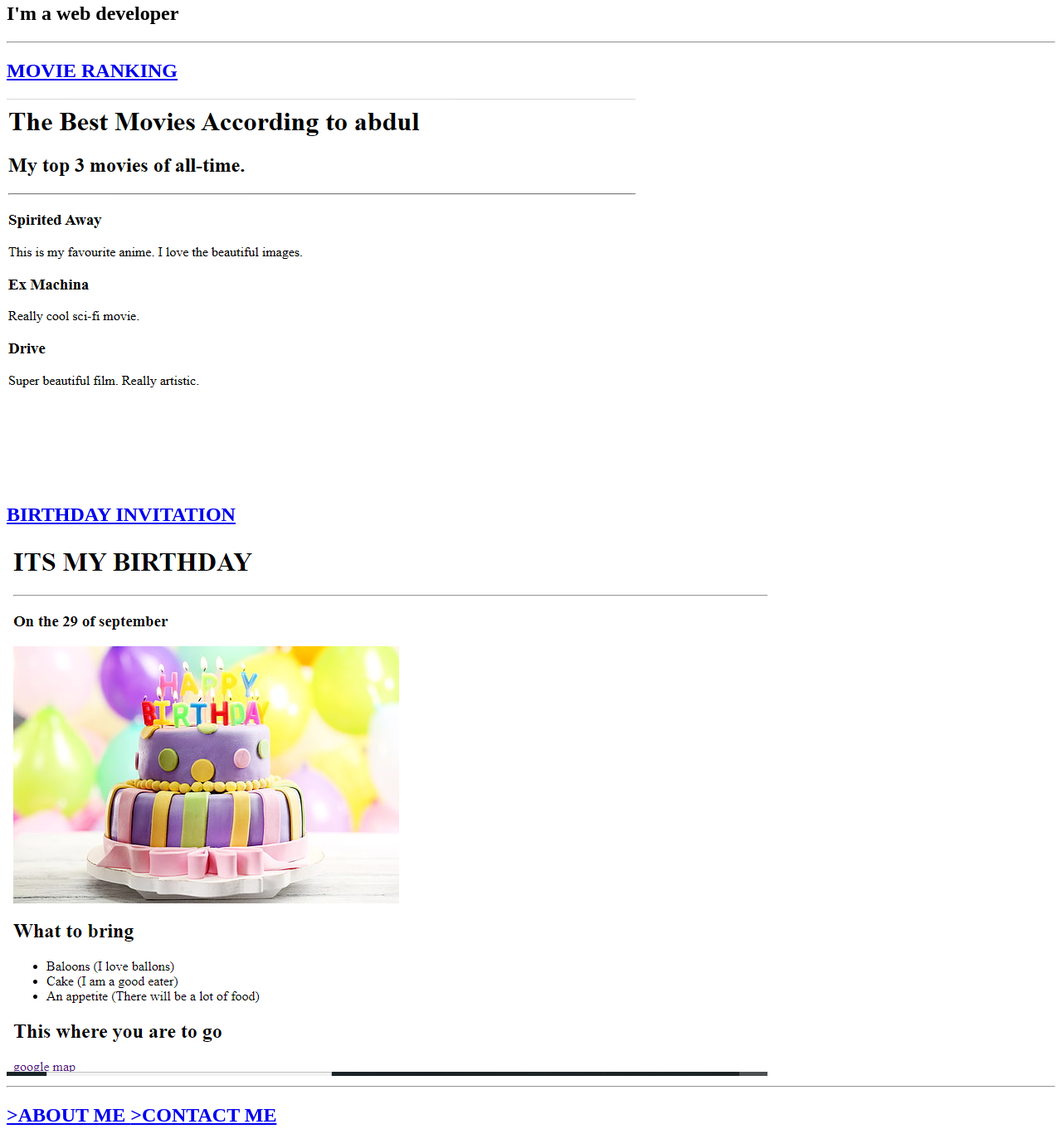
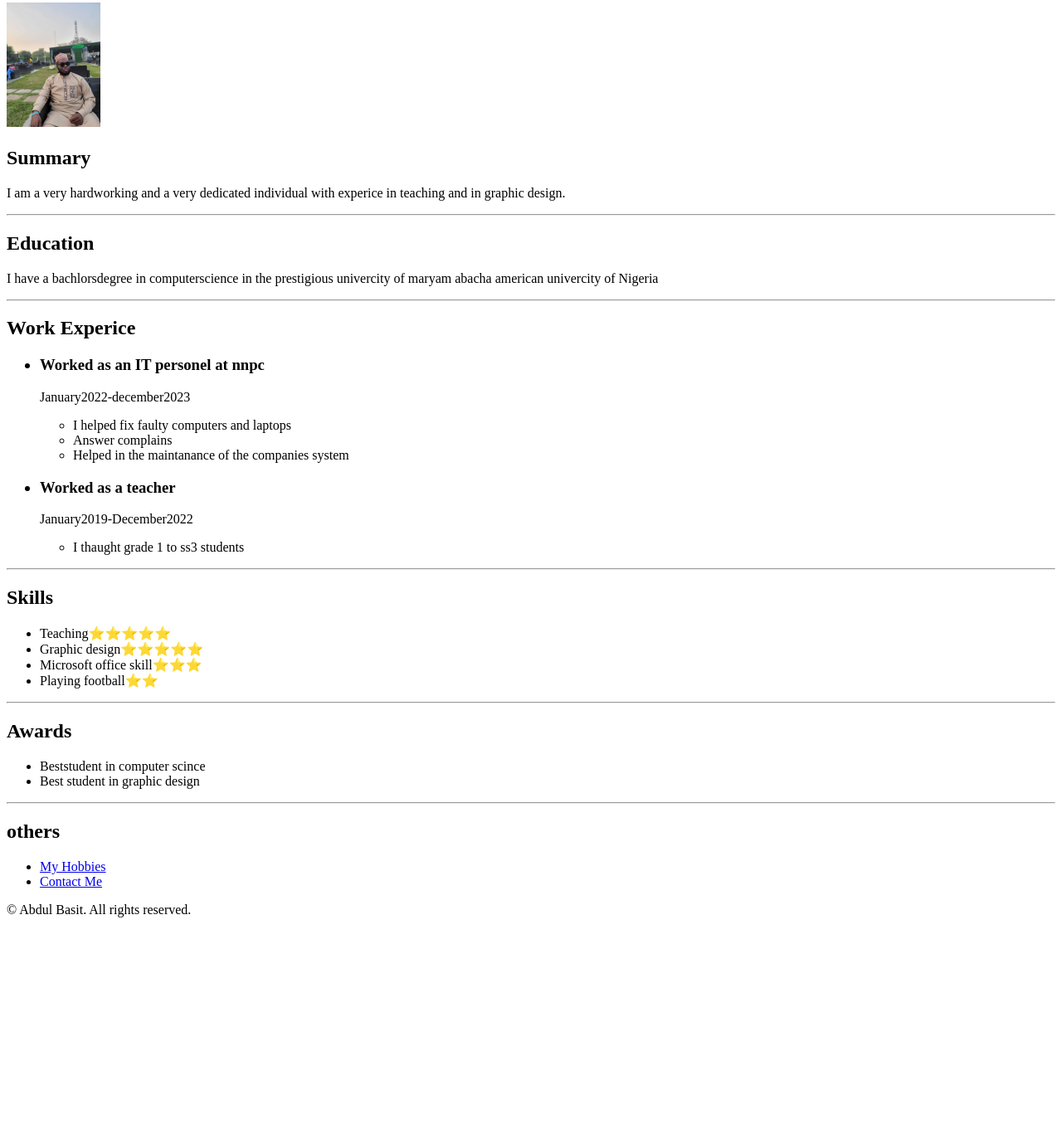
Before and after one commit to abduljy22/html-portfolio, a plain HTML site: page index.html in a window 1280 px wide. Shown: the part 77-1438 px from the top of the page at 83% size. After the commit the page ends 1199 px from the top, so only its background shows below. Drawn offline with Linux system fonts and the light colour scheme.

Commit message:
Add files via upload

```diff
--- a/index.html
+++ b/index.html
@@ -1,22 +1,66 @@
 <!DOCTYPE html>
 <html lang="en">
 <head>
-        <meta charset="utf-8">
-        <title>my Website</title>
+    <meta charset="UTF-8">
+
+    <title>ABDULBASIT</title>
 </head>
 <body>
-        <h1>ABDULBASIT PORTFOLIO</h1>
-        <P></P>
-        <h2>I'm a web developer</h2>
+    <h1>ABDULBASIT</h1>
+    <p></p>
+    <img src="./assets/images/IMG_6107.JPG" height="150">
+    <p></p>
+    <h2>Summary</h2>
+<p>I am a very hardworking and a very dedicated individual with experice in teaching and in graphic design.</p>
+<p></p>
 <hr/>
-       <h2> <a href="./public/movie-ranking.html">MOVIE RANKING </a></h2>
-       <img src="./assets/images/Screenshot (4).png" alt="movie ranking">
+<h2>Education</h2>
+<p>I have a bachlorsdegree in computerscience in the prestigious univercity of maryam abacha american univercity of Nigeria</p>
 <p></p>
-       <h2><a href="./public/birthday-invite.html">BIRTHDAY INVITATION</a></h2>
-       <img src="./assets/images/Screenshot (5).png" alt="birthdaty invite">
 <hr/>
-       <h2><a href="./public/about.html">>ABOUT ME</a</h2>
-       <a href="./public/contact.html">>CONTACT ME</a>
+<h2>Work Experice</h2>
+<ul>
+    <h3><li>Worked as an IT personel at nnpc</li></h3>
+    <p>January2022-december2023</p>
+    <ul>
+        <li>I helped fix faulty computers and laptops</li>
+        <li>Answer complains</li>
+        <li>Helped in the maintanance of the companies system</li>
+    </ul>
+    </ul>
+    <ul>
+        <h3><li>Worked as a teacher</li></h3>
+        <p>January2019-December2022</p>
+        <ul>
+            <li>I thaught grade 1 to ss3 students</li>
+        </ul>
+    </ul>
+    <p></p>
+    <hr>
+<h2>Skills</h2>
+<ul>
+    <li>Teaching⭐️⭐️⭐️⭐️⭐️</li>
+    <li>Graphic design⭐️⭐️⭐️⭐️⭐️</li>
+    <li>Microsoft office skill⭐️⭐️⭐️</li>
+    <li>Playing football⭐️⭐️</li>
+</ul>
+<p></p>
+<hr>
+<h2>Awards</h2>
+<ul>
+    <li>Beststudent in computer scince</li>
+    <li>Best student in graphic design</li>
+</ul>
+<p></p>
+<hr>
+<h2>others</h2>
+<ul>
+    <li><a href="../2.2 Paragraph Element/index.html">My Hobbies</a></li>
+    <li><a href="../4.3 HTML Porfolio Project/public/contact.html">Contact Me</a></li>
+</ul>
+<p>© Abdul Basit. All rights reserved.</p>
+
+
 
 </body>
 </html>
```
Also changed, not shown: assets/images/IMG_6107.JPG (added). Lines whose indentation alone changed are shown as unchanged.
